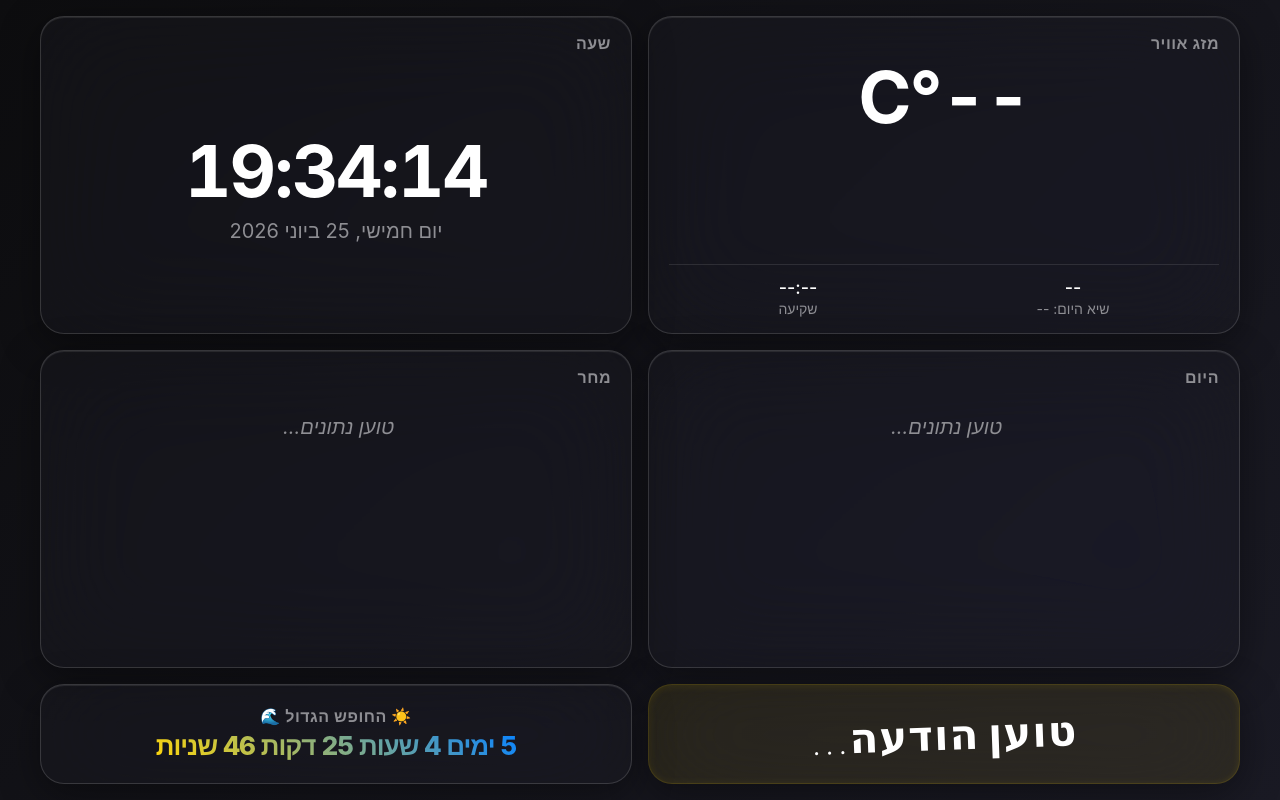
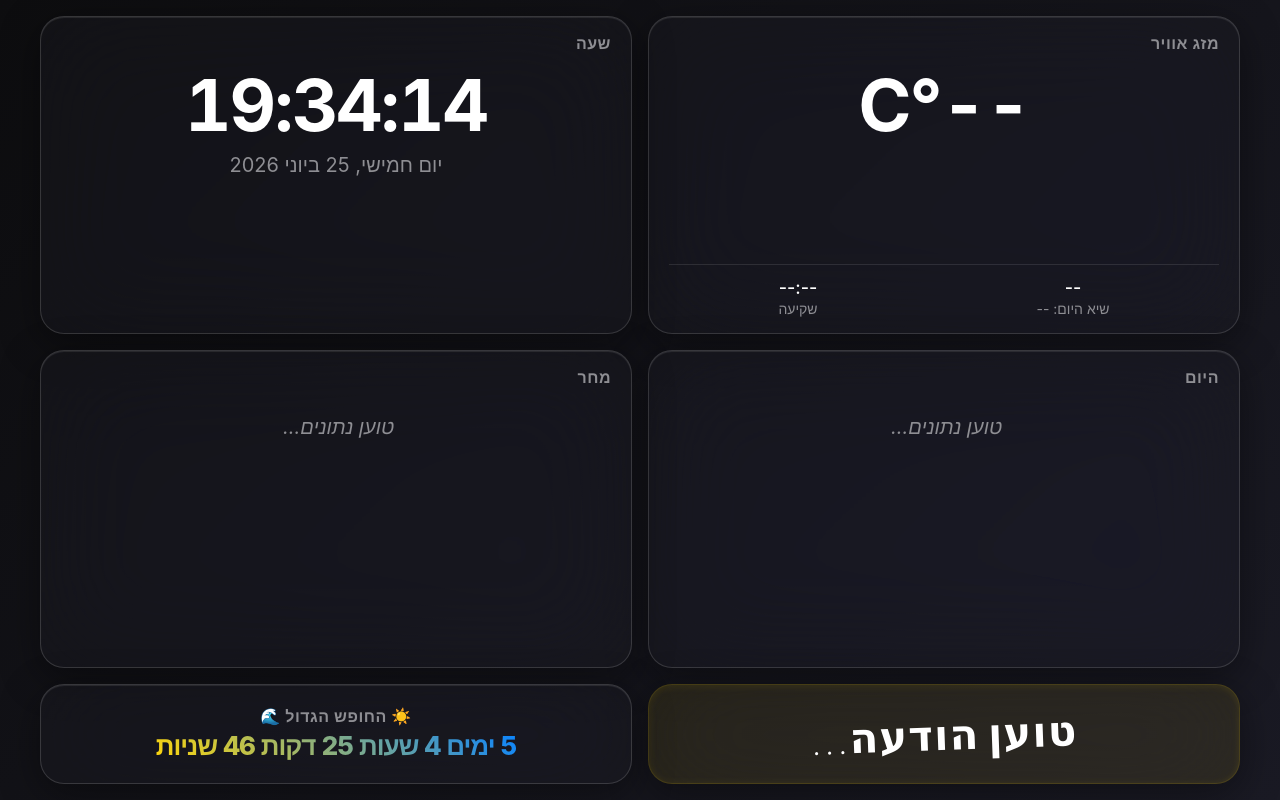
Before and after one commit to raneraner/Info_board, a plain HTML site: page index.html in a window 1280 px wide. Drawn offline with Linux system fonts and the light colour scheme; no server answers.

Commit message:
Update index.html

```diff
--- a/index.html
+++ b/index.html
@@ -123,17 +123,18 @@
             width: 100%;
         }
 
+        /* תיקון הנדסי: יישור עליון קשיח ומרווח קבוע ליישור פלס */
         .top-metric-container {
             flex-grow: 1;
             display: flex;
             flex-direction: column;
-            justify-content: center;
+            justify-content: flex-start;
             align-items: center;
             width: 100%;
             min-height: 0;
+            padding-top: 16px;
         }
 
-        /* גדלים מוחלטים בפיקסלים ללא CLAMP */
         #clock, #temp {
             font-size: 96px;
             font-weight: 700;
@@ -224,6 +225,7 @@
             #bento-grid { gap: 16px; }
             .bento-card { padding: 16px 20px; border-radius: 24px; }
 
+            .top-metric-container { padding-top: 8px; }
             #clock, #temp { font-size: 72px; }
             #date { font-size: 20px; }
 
```
